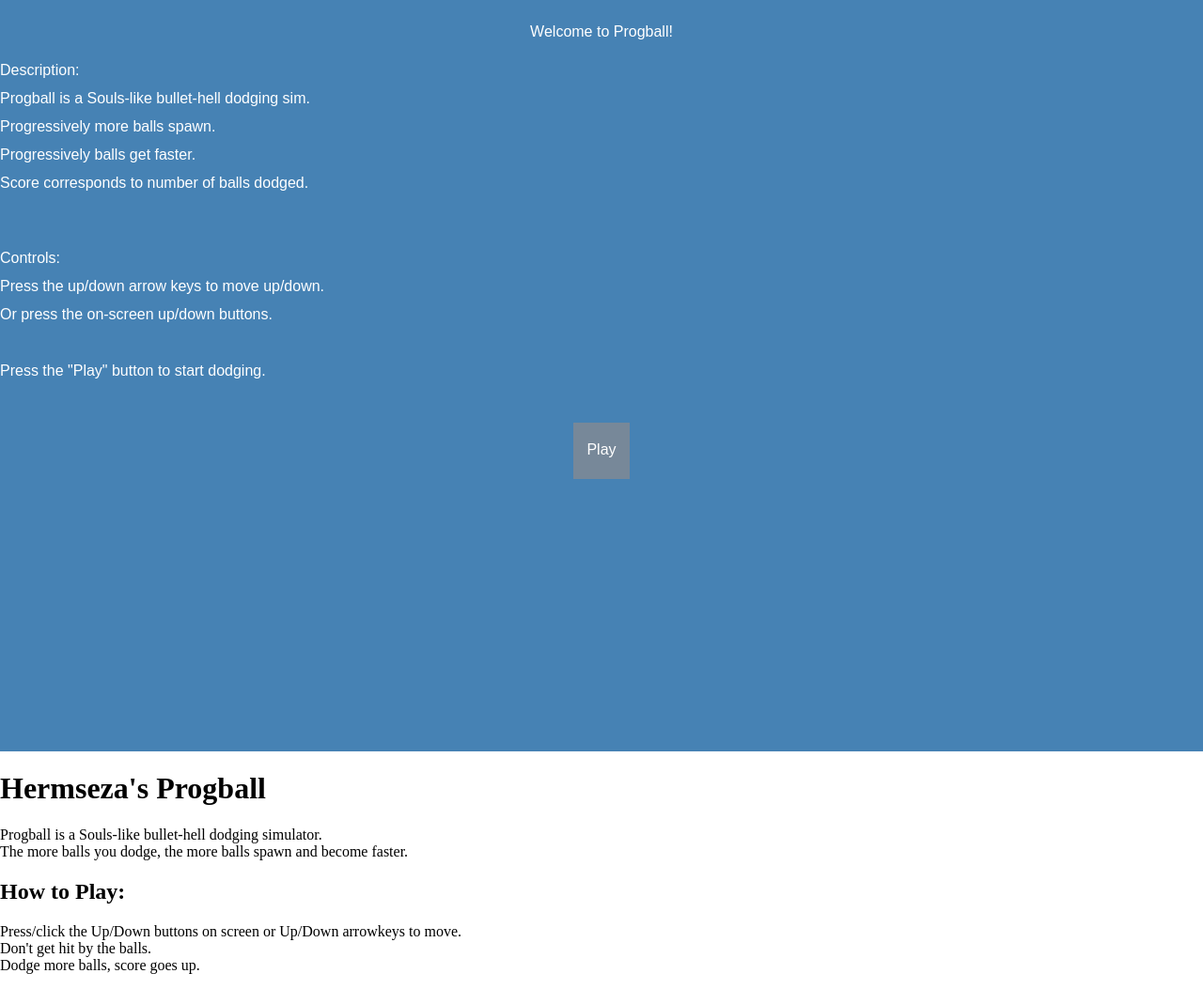
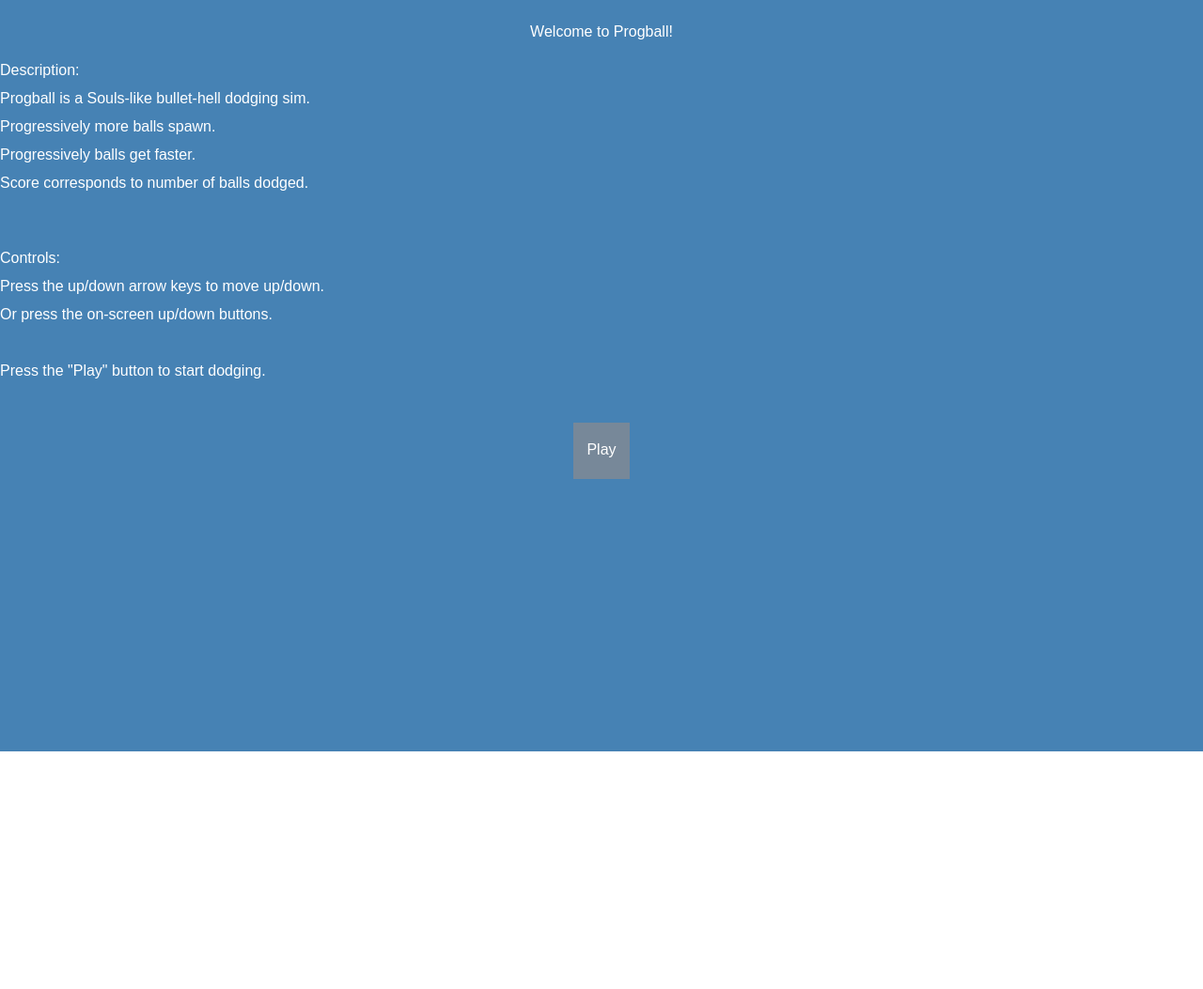
Before and after one commit to Hermseza/progball, a plain HTML site: page index.html in a window 1280 px wide. Shown: the whole page at 94% size. After the commit the page ends 800 px from the top, so only its background shows below. Drawn offline with Linux system fonts and the light colour scheme.

Commit message:
Update index.html
Get rid of unnecessary text

```diff
--- a/index.html
+++ b/index.html
@@ -13,22 +13,6 @@
     <canvas id="canvas">
         Upgrade your browser, doofus.
     </canvas>
-    <div class="gameControls">
-        <h1 class="gameTitle">Hermseza's Progball</h1>
-        <p>
-            Progball is a Souls-like bullet-hell dodging simulator.
-            <br/>
-            The more balls you dodge, the more balls spawn and become faster.
-        </p>
-        <h2>How to Play:</h2>
-        <p>
-            Press/click the Up/Down buttons on screen or Up/Down arrowkeys to move.
-            <br/>
-            Don't get hit by the balls.
-            <br/>
-            Dodge more balls, score goes up.
-        </p>
-    </div>
     <script type="text/javascript" src="game.js"></script>
 </body>
 </html>
```
